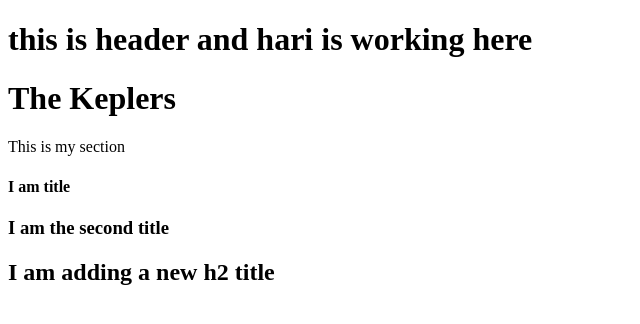
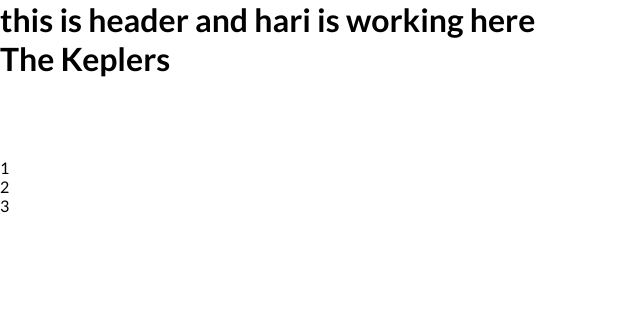
Before and after one commit to doc22940/kepler, a plain HTML site: page index.html in a window 1280 px wide. Shown: the whole page, without its empty margins (0-640 px from the left). Drawn offline with Linux system fonts and the light colour scheme.

Commit message:
Lato Font family added

```diff
--- a/css/style.css
+++ b/css/style.css
@@ -1,5 +1,30 @@
 /* ===GENERAL=== */
+* {
+  margin: 0;
+  padding: 0;
+  box-sizing: border-box;
+}
+
+body {
+  font-size: 16px;
+  font-family: "Lato", sans-serif; /*check from HTML head section to see possible font-weight options*/
+}
+
+h1 {
+}
 /* ===HEADER=== */
+
+/* ===PORTFOLIO=== */
+.portfolio {
+  padding: 80px 0;
+}
+
+.portfolio__container {
+}
+
+.portfolio__box {
+}
+
 /* ===MAIN=== */
 
 /* ===FOOTER=== */
--- a/index.html
+++ b/index.html
@@ -19,6 +19,11 @@
     <meta charset="UTF-8" />
     <meta name="viewport" content="width=device-width, initial-scale=1.0" />
     <meta http-equiv="X-UA-Compatible" content="ie=edge" />
+    <link rel="stylesheet" href="./css/style.css" />
+    <link
+      href="https://fonts.googleapis.com/css?family=Lato:100,300,400,700,900"
+      rel="stylesheet"
+    />
     <title>The Keplers</title>
   </head>
   <body>
@@ -26,11 +31,15 @@
       <h1>this is header and hari is working here</h1>
     </header>
     <h1>The Keplers</h1>
+
+    <!--PORTFOLIO STARTS HERE.... MADE BY KORAY DÜNDAR-->
     <section class="portfolio">
-      This is my section
-      <h4>I am title</h4>
-      <h3>I am the second title</h3>
-      <h2>I am adding a new h2 title</h2>
+      <div class="portfolio__container">
+        <div class="portfolio__box">1</div>
+        <div class="portfolio__box">2</div>
+        <div class="portfolio__box">3</div>
+      </div>
     </section>
+    <!--PORTFOLIO ENDS HERE..... MADE BY KORAY DÜNDAR-->
   </body>
 </html>
```
